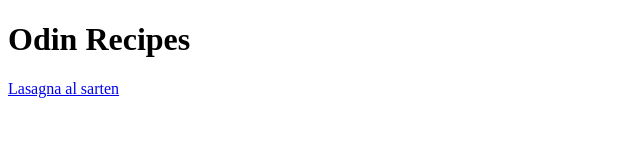
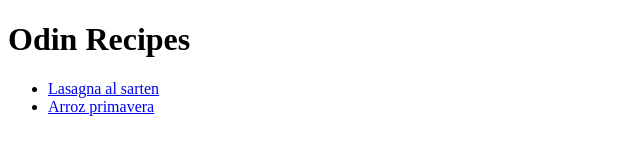
Before and after one commit to Degox32/odin-recipes, a plain HTML site: page index.html in a window 1280 px wide. Shown: the whole page, without its empty margins (0-640 px from the left). Drawn offline with Linux system fonts and the light colour scheme.

Commit message:
se agregaron los enlaces a las a recetas

```diff
--- a/index.html
+++ b/index.html
@@ -7,7 +7,12 @@
 </head>
 <body>
     <h1>Odin Recipes</h1>
-    <a href="recipes/lasagna.html">Lasagna al sarten</a>
+    <ul>
+        <li><a href="recipes/lasagna.html">Lasagna al sarten</a></li>
+        <li><a href="recipes/arroz.html">Arroz primavera</a></li>
+    </ul>
+
+
 
 </body>
 </html>
```
